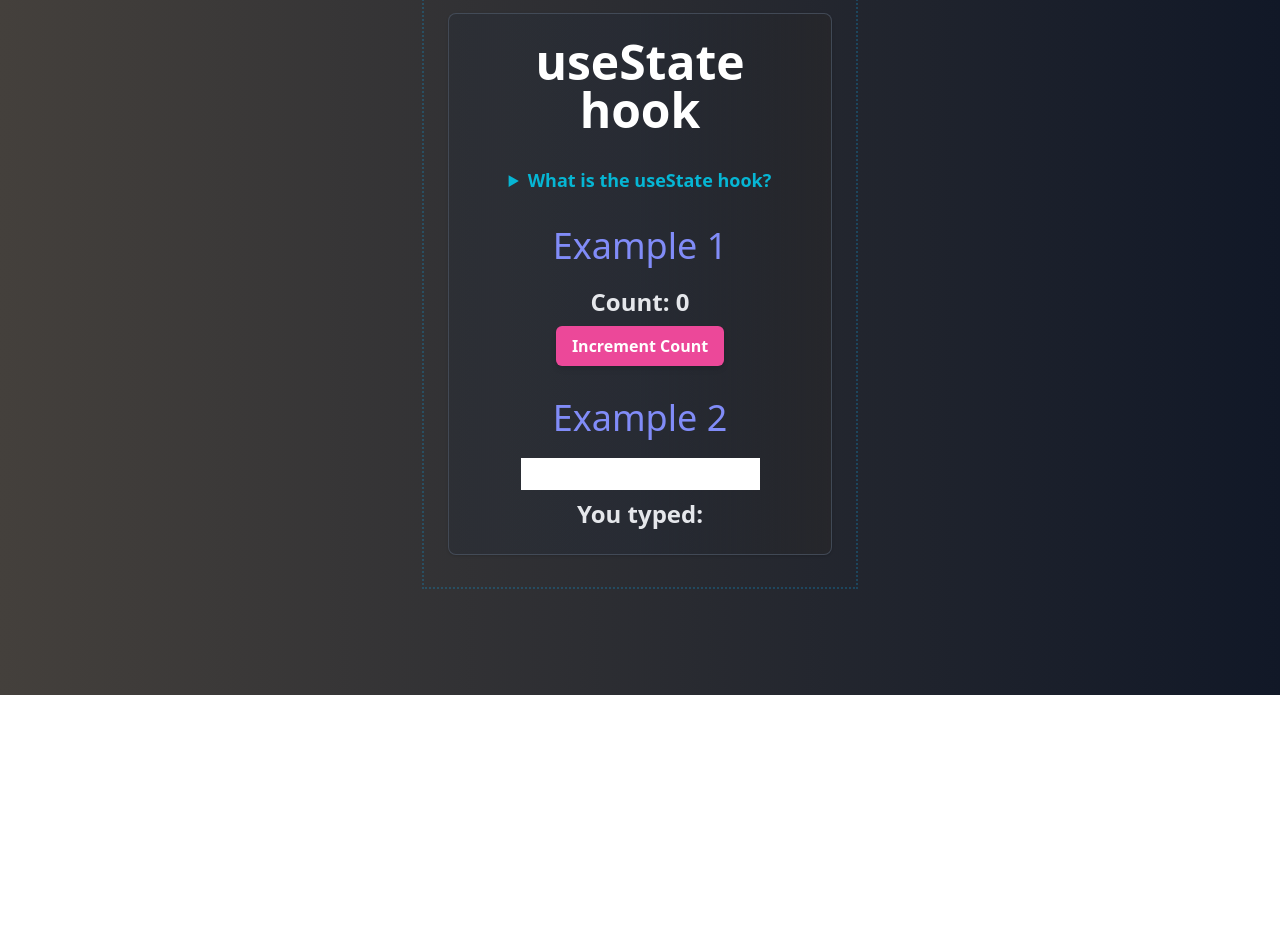
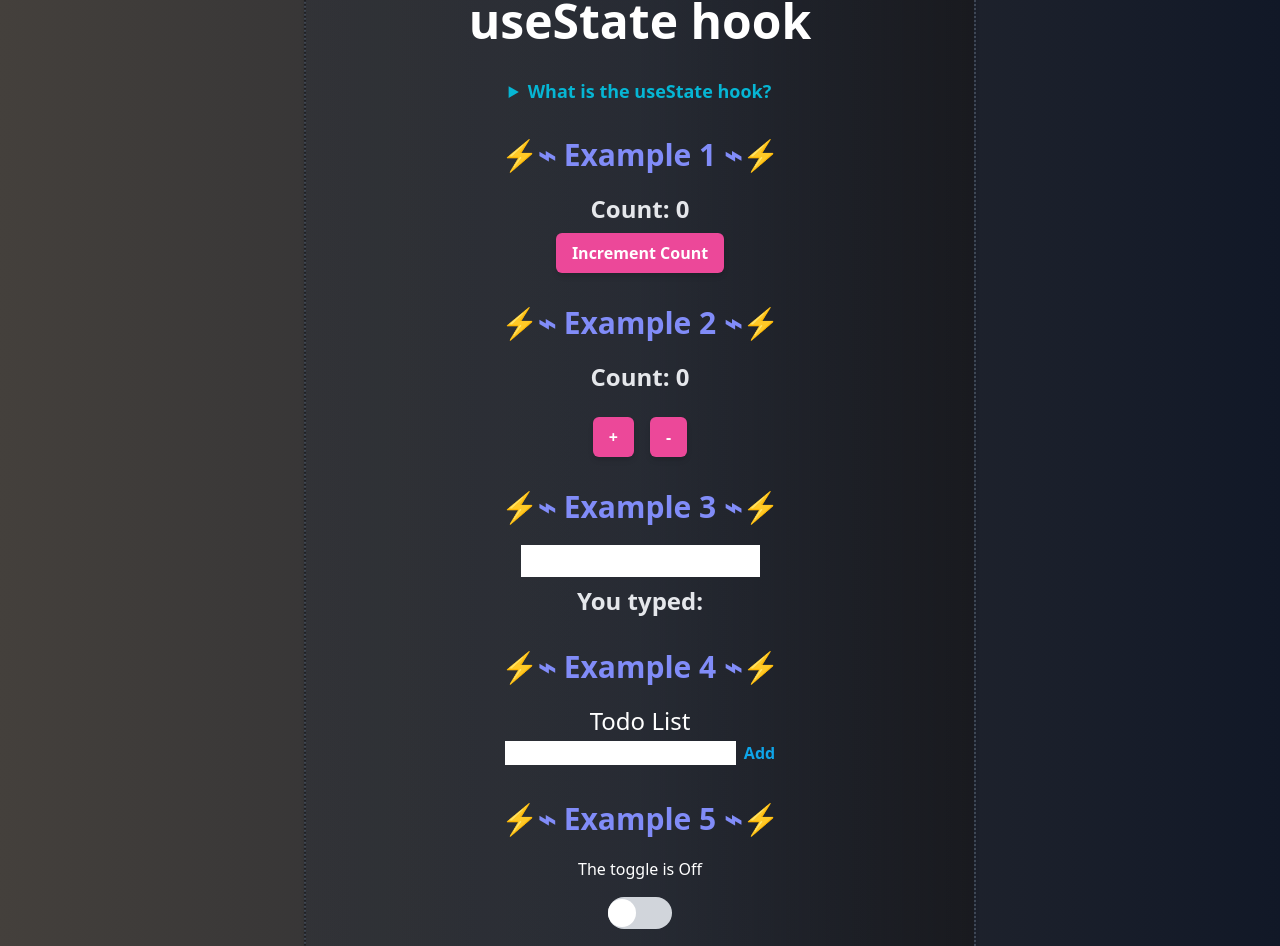
Before and after one commit to Subham-Maity/master_hooks, a Next.js app: page / in a window 1280 px wide. Shown: the part 105-1051 px from the top of the page. Before the commit the page ends 800 px from the top, so only its background shows below. Built offline with nearby package versions, Linux system fonts and the light colour scheme.

Commit message:
Add multiple useStates example

```diff
--- /dev/null
+++ b/src/components/UseStates/CounterIncrementDecrement.tsx
@@ -0,0 +1,45 @@
+import React, { useState } from "react";
+
+// Define a type for the props of the Counter component
+type CounterProps = {
+  // No props for this component
+};
+
+function Counter(props: CounterProps) {
+  // Create a state variable called count and initialize it to 0
+  // Use number as the type for count and setCount
+  const [count, setCount] = useState<number>(0);
+
+  // Define a function to increment the count by 1
+  function increment() {
+    setCount(count + 1);
+  }
+
+  // Define a function to decrement the count by 1
+  function decrement() {
+    setCount(count - 1);
+  }
+
+  // Return the JSX code for the component
+  return (
+    <div className="flex flex-col items-center space-y-4">
+      <p className="text-2xl font-bold mb-2 text-gray-200">Count: {count}</p>
+      <div className="flex space-x-4">
+        <button
+          className="bg-pink-500 hover:bg-pink-600 text-white font-bold py-2 px-4 rounded-md shadow-md transition duration-300 ease-in-out"
+          onClick={increment}
+        >
+          +
+        </button>
+        <button
+          className="bg-pink-500 hover:bg-pink-600 text-white font-bold py-2 px-4 rounded-md shadow-md transition duration-300 ease-in-out"
+          onClick={decrement}
+        >
+          -
+        </button>
+      </div>
+    </div>
+  );
+}
+
+export default Counter;
--- /dev/null
+++ b/src/components/UseStates/TodoList.tsx
@@ -0,0 +1,60 @@
+import React, { useState } from "react";
+
+type Task = {
+  id: number;
+  text: string;
+};
+
+type TodoListProps = {};
+
+function TodoList(props: TodoListProps) {
+  const [tasks, setTasks] = useState<Task[]>([]);
+
+  const [input, setInput] = useState<string>("");
+
+  function handleChange(event: React.ChangeEvent<HTMLInputElement>) {
+    const value = event.target.value;
+
+    setInput(value);
+  }
+
+  function handleSubmit(event: React.FormEvent<HTMLFormElement>) {
+    event.preventDefault();
+
+    if (input) {
+      const newTask: Task = { id: Date.now(), text: input };
+
+      setTasks([...tasks, newTask]);
+
+      setInput("");
+    }
+  }
+
+  function handleRemove(id: number) {
+    const newTasks = tasks.filter((task) => task.id !== id);
+
+    setTasks(newTasks);
+  }
+
+  return (
+    <div>
+      <h1 className="text-2xl">Todo List</h1>
+      <form className="text-sky-500 p-1" onSubmit={handleSubmit}>
+        <input type="text" value={input} onChange={handleChange} />
+        <button className="font-bold pl-2" type="submit">
+          Add
+        </button>
+      </form>
+      <ul>
+        {tasks.map((task) => (
+          <li key={task.id}>
+            {task.text}
+            <button onClick={() => handleRemove(task.id)}>X</button>
+          </li>
+        ))}
+      </ul>
+    </div>
+  );
+}
+
+export default TodoList;
--- /dev/null
+++ b/src/components/UseStates/Toggles.tsx
@@ -0,0 +1,33 @@
+import React, { useState } from "react";
+
+function Toggles() {
+  // Use generic type boolean for useState hook
+  const [isOn, setIsOn] = useState<boolean>(false);
+
+  return (
+    <div>
+      <p>The toggle is {isOn ? "On" : "Off"}</p>
+      <div
+        style={{
+          display: "flex",
+          justifyContent: "center",
+          alignItems: "center",
+          marginTop: "1rem",
+        }}
+      >
+        <button
+          className="w-16 h-8 flex items-center rounded-full bg-gray-300 focus:outline-none focus:ring-2 focus:ring-blue-500"
+          onClick={() => setIsOn(!isOn)}
+        >
+          <span
+            className={`${
+              isOn ? "translate-x-8 bg-blue-500" : "translate-x-0 bg-white"
+            } w-7 h-7 rounded-full transform transition-transform`}
+          />
+        </button>
+      </div>
+    </div>
+  );
+}
+
+export default Toggles;
--- a/src/pages/index.mdx
+++ b/src/pages/index.mdx
@@ -1,42 +1,53 @@
 import Counter from "../components/UseStates/Counter";
 import FromInput from "../components/UseStates/FromInput";
+import TodoList from "../components/UseStates/TodoList";
+import Toggles from "../components/UseStates/Toggles.tsx"
+import CounterIncrementDecrement from "../components/UseStates/CounterIncrementDecrement";
 
 -
 
 
 
 [//]: # (Main Theme !dont change)
-<div class="min-h-screen bg-gradient-to-b from-stone-700 to-gray-900 bg-gradient-to-r cont text-white items-center justify-center text-center">
-<div class="flex flex-col items-center">
+<div className="bg-gradient-to-b from-stone-700 to-gray-900 bg-gradient-to-r cont items-center justify-center text-white text-center">
+<div className="flex flex-col items-center">
 
 
 
 [//]: # (Framework)
 <div className = "mb-2 text-center font-bold text-transparent sm:text-6xl text-[25px] tex bg-clip-text bg-[radial-gradient(ellipse_at_right,_var(--tw-gradient-stops))] from-sky-300/50 to-indigo-900/45">React</div>
 
-[//]: # (Dotted For Framework )
-<div className="border-dotted border-2 border-sky-500/25 p-6 mt-4 ">
+
 
 
 [//]: # (Box)
-<div class="max-w-sm p-6 mt-2 mb-2 border border-gray-600/75 rounded-lg shadow bg-gradient-to-l from-zinc-800/75 via-slate-800/25 to-gray-800/25 ">
+<div className="w-full max-w-2xl p-6 mt-2 mb-2 border-dotted border-2 border-gray-600/75 rounded-lg shadow bg-gradient-to-l from-zinc-900/75 via-slate-800/25 to-gray-800/25 ">
+
 
 [//]: # (Hook Name)
-<h1 class="font-extrabold text-5xl mb-8">useState hook</h1>
+<h1 className="font-extrabold text-5xl mb-8 text-white ">useState hook</h1>
 
 [//]: # (Question )
-<details class="text-lg mb-4">
- <summary class="font-bold text-cyan-500">What is the useState hook?</summary>
-<h1 class="text-yellow-200">
+<details className="text-lg mb-4">
+ <summary className="font-bold text-cyan-500">What is the useState hook?</summary>
+<h1 className="text-yellow-200">
           If You wanna know more about this click on this <a href="https://code-xam.vercel.app/docs/DSA/arr">Here</a>
 </h1>
 </details>
 
 [//]: # (Components for specific hooks)
-<div class="mb-5 mt-8 text-4xl text-indigo-400"> Example 1</div>
+<div className="mb-5 mt-8 text-3xl font-extrabold text-indigo-400">⚡⌁ Example 1 ⌁⚡</div>
 <Counter/>
-<div class="mb-5 mt-8 text-4xl text-indigo-400"> Example 2</div>
+<div className="mb-5 mt-8 text-3xl font-extrabold text-indigo-400">⚡⌁ Example 2 ⌁⚡</div>
+<CounterIncrementDecrement/>
+<div className="mb-5 mt-8 text-3xl font-extrabold text-indigo-400">⚡⌁ Example 3 ⌁⚡</div>
 <FromInput/>
+<div className="mb-5 mt-8 text-3xl font-extrabold text-indigo-400">⚡⌁ Example 4 ⌁⚡</div>
+<TodoList/>
+<div className="mb-5 mt-8 text-3xl font-extrabold text-indigo-400">⚡⌁ Example 5 ⌁⚡</div>
+<Toggles />
+
+
 </div>
 
 
@@ -63,5 +74,5 @@ import FromInput from "../components/UseStates/FromInput";
 
 
 </div>
+
 </div>
-</div>
--- a/src/styles/globals.css
+++ b/src/styles/globals.css
@@ -1,3 +1,69 @@
 @tailwind base;
 @tailwind components;
 @tailwind utilities;
+
+
+.container {
+    min-height: 100vh;
+    display: flex;
+    flex-direction: column;
+    align-items: center;
+    justify-content: center;
+    text-align: center;
+    background-image: linear-gradient(to bottom, #4a5568, #1a202c);
+}
+
+.framework {
+    margin-bottom: 2rem;
+    text-align: center;
+    font-weight: bold;
+    font-size: 6rem;
+    text-shadow: 0 0 10px rgba(0, 0, 0, 0.3);
+    background-clip: text;
+    -webkit-background-clip: text;
+    background-image: radial-gradient(ellipse at right, #90cdf4 50%, #1a202c 45%);
+}
+
+.dotted {
+    border-style: dotted;
+    border-width: 2px;
+    border-color: rgba(135, 210, 250, 0.25);
+    padding: 1.5rem;
+    margin-top: 2rem;
+}
+
+.box {
+    width: 100%;
+    max-width: 48rem;
+    padding: 1.5rem;
+    margin: 2rem 0;
+    border: 2px solid rgba(158, 158, 158, 0.3);
+    border-radius: 0.5rem;
+    box-shadow: 0 0 10px rgba(0, 0, 0, 0.3);
+    background-image: linear-gradient(to left, #e0e0e0 75%, #6b7280 25%);
+}
+
+.hook-name {
+    font-weight: 900;
+    font-size: 5rem;
+    margin-bottom: 4rem;
+}
+
+.question {
+    font-weight: bold;
+    font-size: 1.5rem;
+    color: #48bb78;
+    margin-bottom: 1rem;
+}
+
+.link {
+    color: #faf089;
+}
+
+.example {
+    margin-bottom: 5rem;
+    margin-top: 8rem;
+    font-weight: 900;
+    font-size: 3rem;
+    color: #a5b4fc;
+}
```
Also changed, not shown: 1 other file (tests, documents, lock files or other folders).
